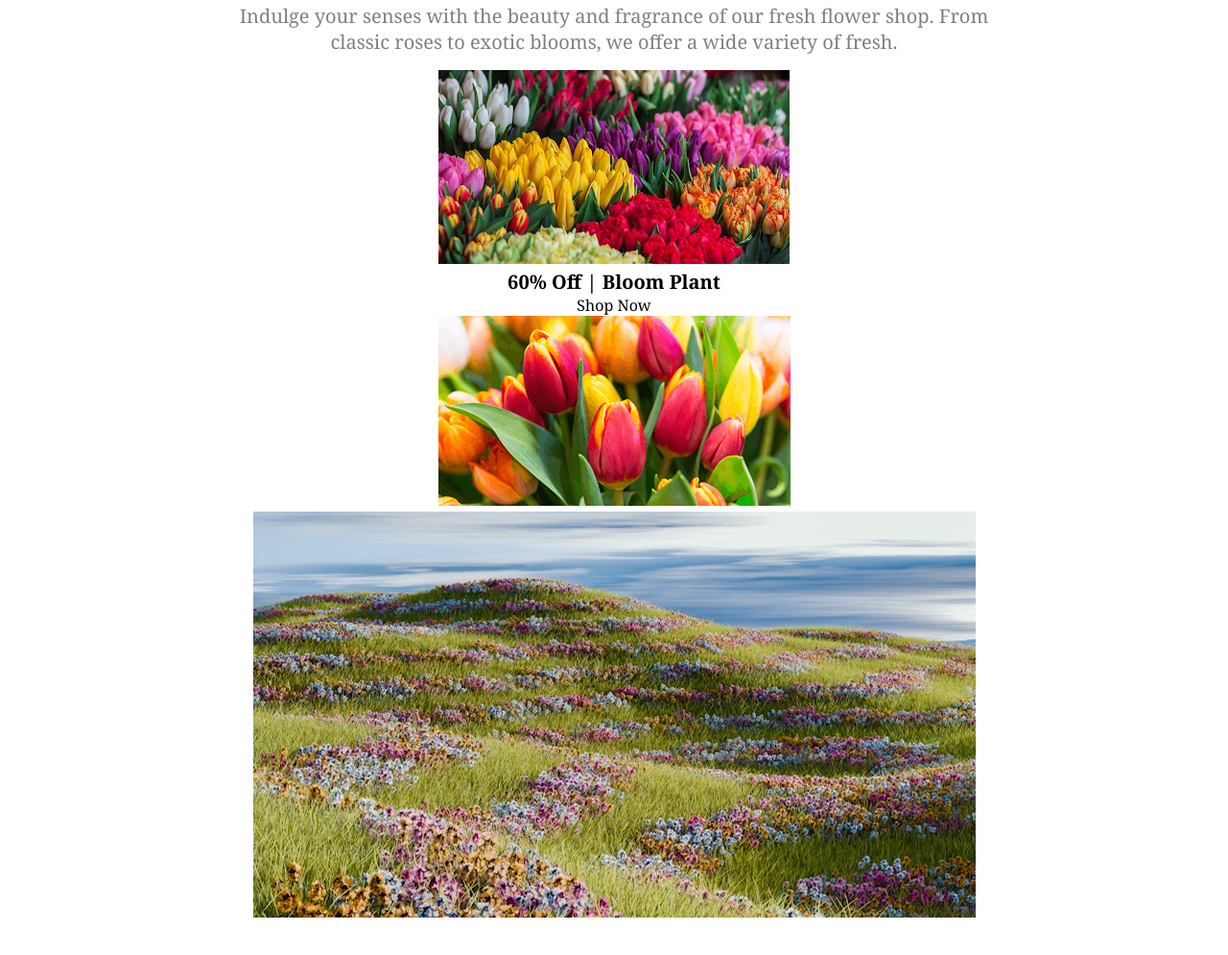
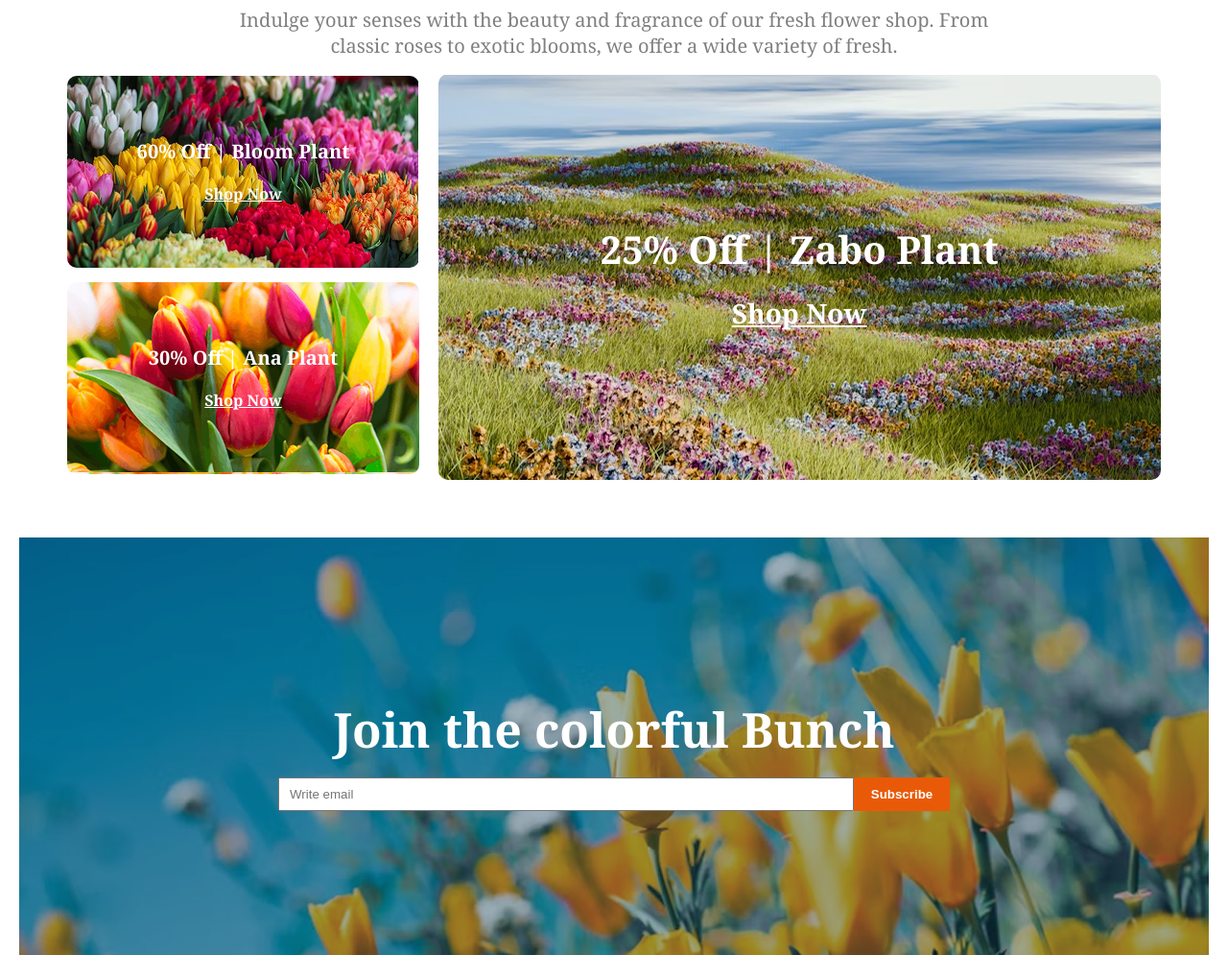
Before and after one commit to Sanjida344/flower-shop-website, a plain HTML site: page index.html in a window 1280 px wide. Shown: the part 2442-3437 px from the top of the page at 96% size. Drawn offline with Linux system fonts and the light colour scheme.

Commit message:
addad an deals section

```diff
--- a/index.html
+++ b/index.html
@@ -95,8 +95,8 @@
     <section class="shop-section">
 
         <div class="left-shop">
-            <img class="badge" src="./assets/trusted-badge.png" alt="">
          <img src="./assets/flower-store.png" alt="">
+         <img  src="./assets/trusted-badge.png" alt="" class="badge">
         </div>
         <div class=" right-shop-describtion">
             <h1 class="shop-name section-title">Flower & Plants Lover</h1>
@@ -111,19 +111,23 @@
     <section class="deals">
         <h1 class="section-title"> <span class="font-color">Latest </span>Deals</h1>
         <p class="banner-describtion">Indulge your senses with the beauty and fragrance of our fresh flower shop. From <br> classic roses to exotic blooms, we offer a wide variety of fresh.</p>
-         <div class="deals-left">
-            <div class="vertical-collage-1">
-                <img src="./assets/deal-bloom.png" alt="">
-            <h2 class="vertical-collage-title">60% Off | Bloom Plant</h2>
-            <p>Shop Now</p>
-            </div>
-           <div class="vertical-collage-2">
-         <img src="./assets/deal-ana.png" alt="">
         </div>
-        </div>
-        <div class="deals-right">
-            <img src="./assets/deal-zabo.png" alt="">
-        </div>
+       <div class="img-parent">
+   <div class="img-container">
+   <div class="img-left-1">
+<h2 class="text-primary">60% Off | Bloom Plant</h2>
+<h4 class="text-secondary">Shop Now</h4>
+   </div>
+   <div class="img-left-2 img-left-1">
+   <h2 class="text-primary" >30% Off | Ana Plant</h2>
+  <h4 class="text-secondary">Shop Now</h4>
+  </div>
+  </div>
+  <div class="img-right">
+  <h1 class="text-right">25% Off | Zabo Plant</h1>
+  <h4 class="text-right-secondary">Shop Now</h4>
+  </div>
+    </div>
     </section>
     <section class="join-section">
         <h1 class="section-title join-title">Join the colorful Bunch</h1>
--- a/style/style.css
+++ b/style/style.css
@@ -94,16 +94,18 @@ margin: 16px 0;
     gap: 40px;
     margin-top: 150px;
     position: relative;
-
 }
 .badge{
-    position: absolute;
-    width: 100%;
- top: -200px;
-    left: 250px;
+  position: absolute;
+   width: 250px;
+ height: 250px;
+margin-top:-100px;
+padding-right: 45px 42px;
+margin-left: 280px;
+z-index: 3;
 }
  .left-shop img{
-    width: 540px;
+    width:540px;
     height: 560px;
     margin-left: 20px;
 }
@@ -112,19 +114,65 @@ margin: 16px 0;
  padding: 20px;
 }
 /* deals section */
-.deals{
+ .deals{
     text-align: center;
-    margin: 20px 30;
+  margin: 20px 30px;
 }
-.deals-left{
+.img-left-1{
+    background-image: url(../assets/deal-bloom.png);
+    width: 366.22px;
+    height: 200px;
+    display: flex;
+    flex-direction: column;
+    justify-content: center;
+    align-items: center;
+    gap: 20px;
+    margin-bottom: 15px;
+    border-radius: 10px;
 
 }
-.vertical-collage-1{
+.img-left-2{
+    background-image: url(../assets/deal-ana.png);
 }
-.vertical-collage-title{
+.img-right{
+    background-image: url(../assets/deal-zabo.png);
+    width: 753px;
+    height: 423.13px;
+      display: flex;
+    flex-direction: column;
+    justify-content: center;
+    align-items: center;
+    gap: 20px;
+    margin-bottom: 10px;
+    border-radius: 10px;
+}
+.img-parent{
+    display: flex;
+    justify-content: center;
+    align-items: center;
+    gap: 20px;
+    width: 100%;
+}
+.text-primary{
     font-weight: bold;
     font-size: 20px;
-    /* color:white; */
+    color: white;
+}
+.text-secondary{
+     font-weight:700;
+    text-decoration: underline;
+  color: white;
+}
+.text-right{
+  font-weight: bold;
+    font-size: 40px;
+    color: white;
+}
+.text-right-secondary{
+    font-weight: 700;
+    font-size: 28px;
+    color: white;
+    text-decoration: underline;
 }
 /* join-section */
 .join-section{
@@ -251,4 +299,27 @@ width:80%;
 .feautures-section{
     flex-direction: column;
 }
+.img-parent{
+   flex-direction: column;
+   margin-top: 20px;
 }
+.img-right{
+   width: 366.22px;
+    height: 200px;
+}
+.text-right{
+  font-weight: bold;
+    font-size: 20px;
+}
+.text-right-secondary{
+    font-weight: 700;
+    font-size: 16px;
+}
+.img-left-1{
+   padding: 10px;
+}
+.img-left-2{
+    margin-top: 40px;
+    margin-bottom: auto;
+}
+}
```
